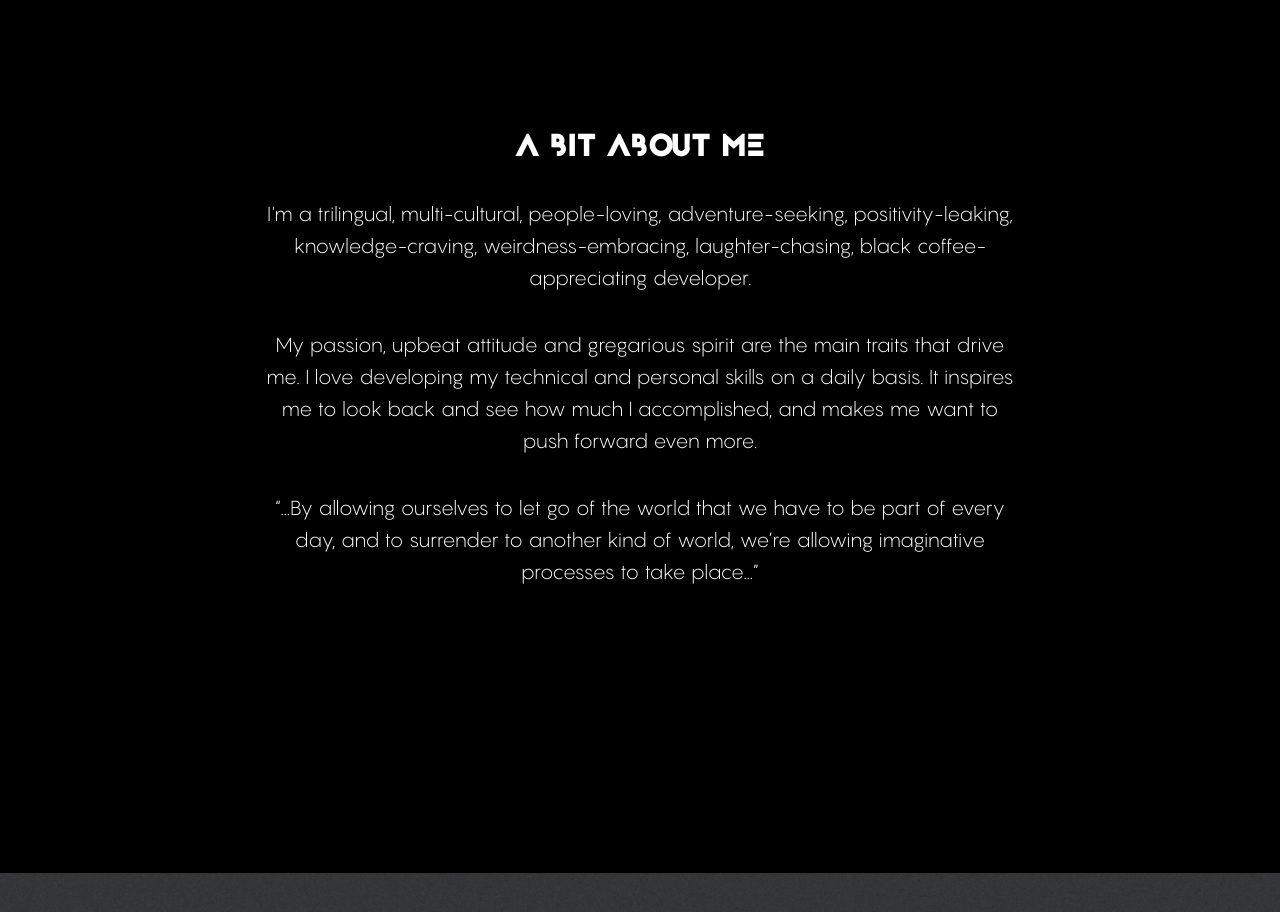
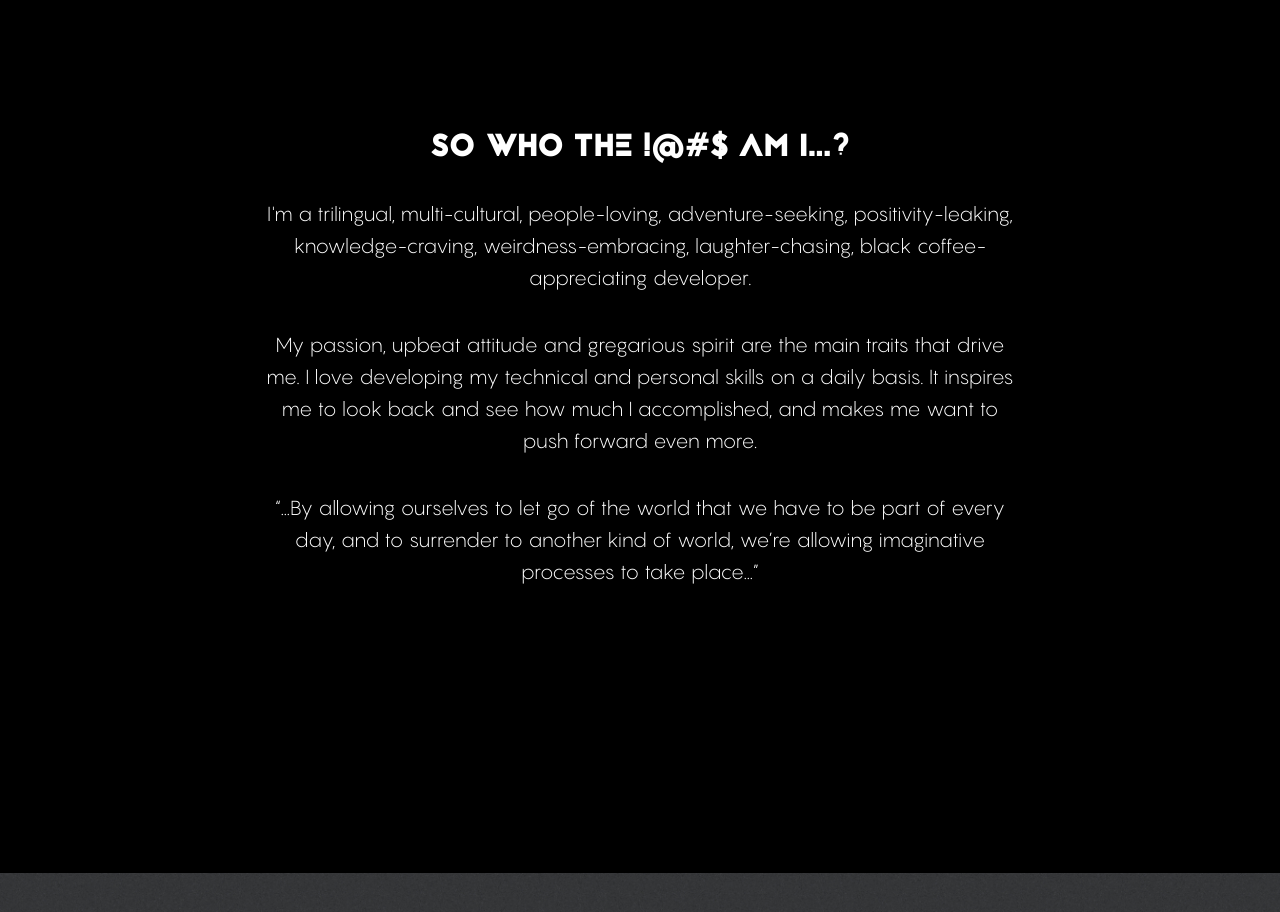
Before and after one commit to Aslonski/Aslonski.github.io, a website: page index.html in a window 1280 px wide. Shown: the part 920-1832 px from the top of the page. Drawn offline with nearby package versions, Linux system fonts and the light colour scheme; some packages are replaced by stand-ins of ours.

Commit message:
Update index.html

```diff
--- a/index.html
+++ b/index.html
@@ -97,7 +97,7 @@
     <section id="about" class="container content-section text-center">
         <div class="row">
             <div class="col-lg-8 col-lg-offset-2">
-                <h2>A bit about me</h2>
+                <h2>So who the !@#$ am I...?</h2>
                 <p>I'm a trilingual, multi-cultural, people-loving, adventure-seeking, positivity-leaking, knowledge-craving, weirdness-embracing, laughter-chasing, black coffee-appreciating developer. </p>
                 <p>My passion, upbeat attitude and gregarious spirit are the main traits that drive me. I love developing my technical and personal skills on a daily basis. It inspires me to look back and see how much I accomplished, and makes me want to push forward even more. <br>
                 </p>
```
